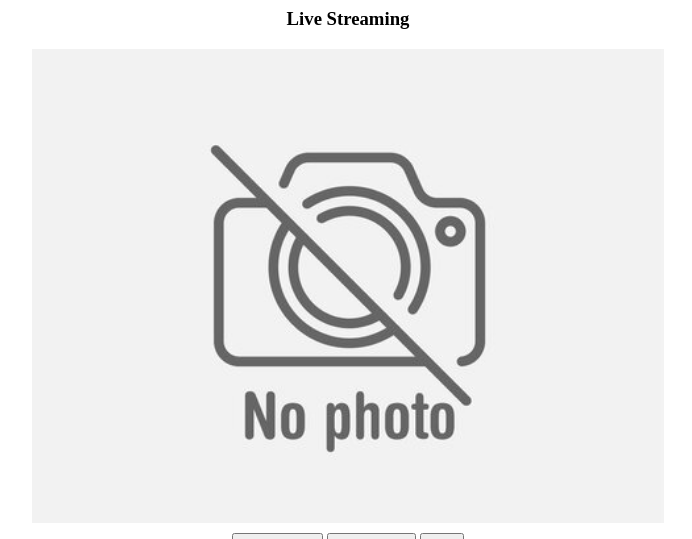
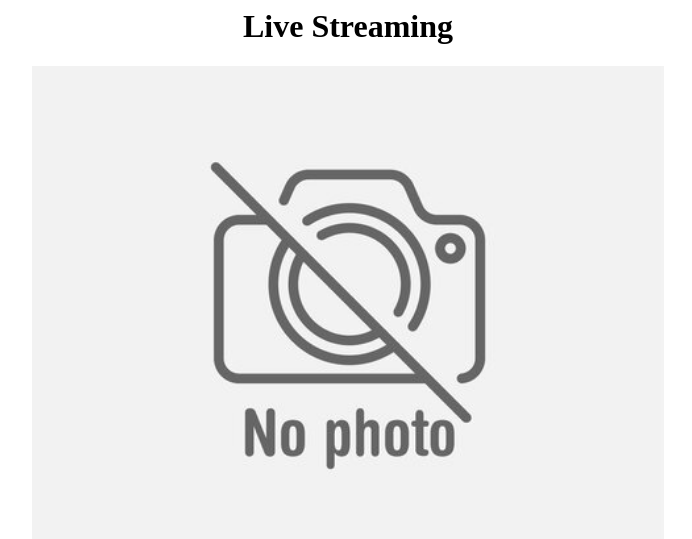
Before and after one commit to wliang13/BarcodeScanner, a Flask app: page /video_page in a window 1280 px wide. Shown: the top 539 px of the page, without its empty margins (292-984 px from the left). Run offline with Flask 2, Linux system fonts and the light colour scheme.

Commit message:
Update videoPage.html

```diff
--- a/templates/videoPage.html
+++ b/templates/videoPage.html
@@ -16,7 +16,7 @@
     <div>
         <div class="row">
             <div class="col-lg-8  offset-lg-2">
-                <h3 class="mt-5" style="text-align: center">Live Streaming</h3>            <!--style="text-align: center"-->
+                <h1 class="mt-5" style="text-align: center">Live Streaming</h1>            <!--style="text-align: center"-->
                 <img src="{{ url_for('video_feed') }}" class="img">
             </div>
         </div>
```
